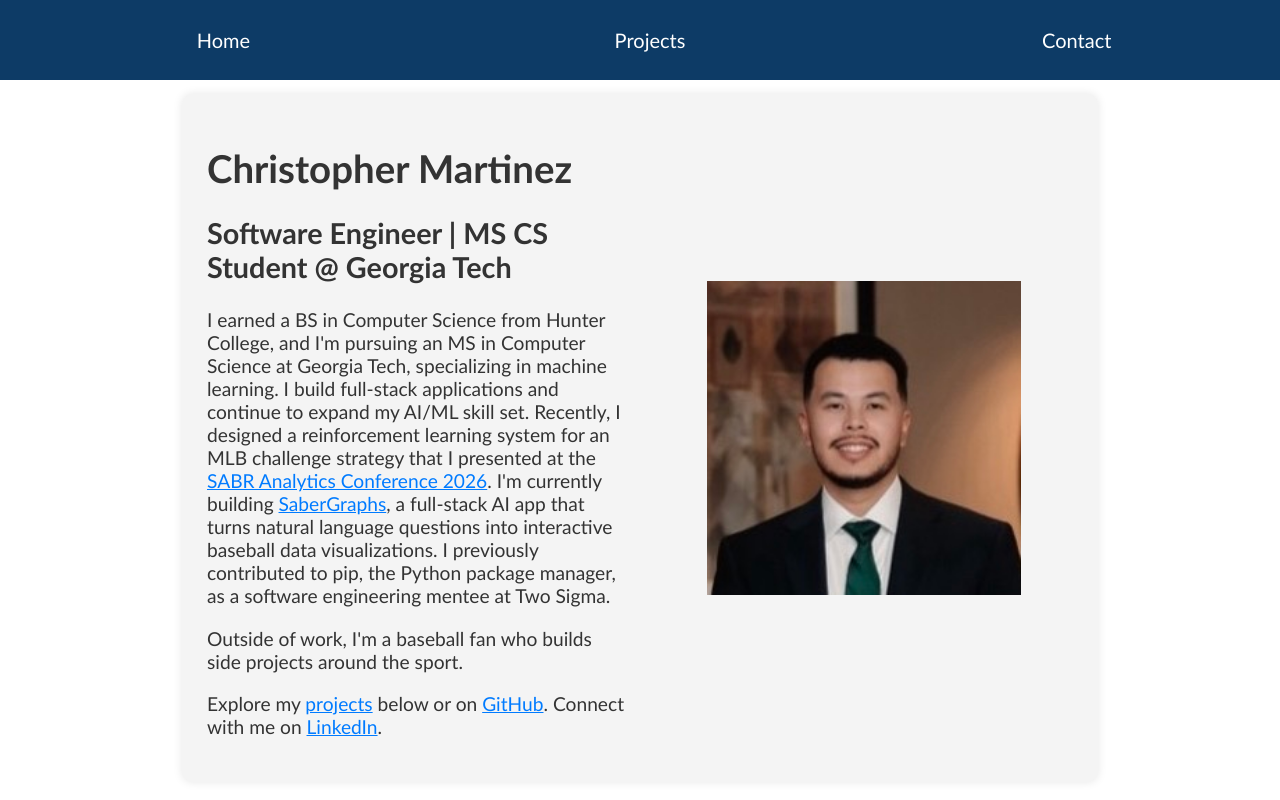
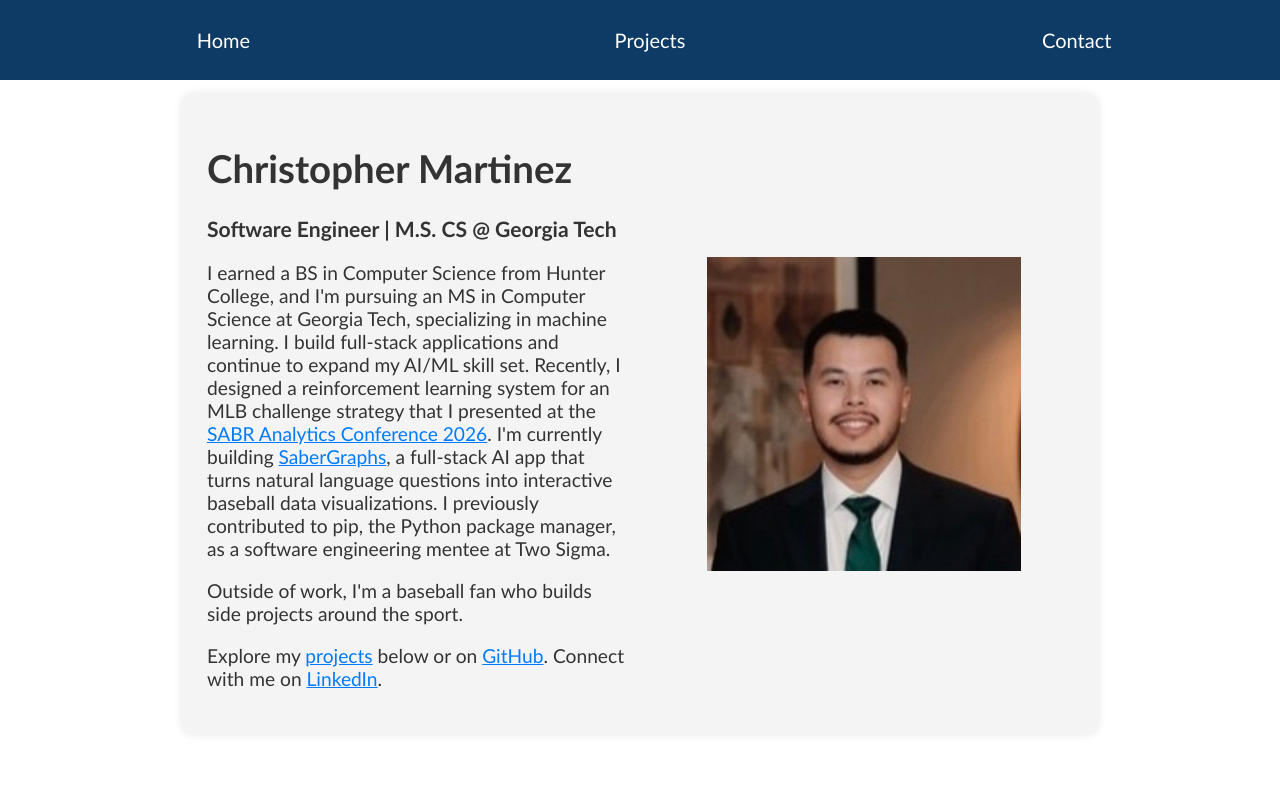
Before and after one commit to cmartinez131/cmartinez131.github.io, a React (Create React App) app: page / in a window 1280 px wide. Shown: the top 800 px of the page. Built offline with nearby package versions, Linux system fonts and the light colour scheme.

Commit message:
update intro

```diff
--- a/src/components/Intro.js
+++ b/src/components/Intro.js
@@ -15,7 +15,7 @@ const Intro = () => {
                 <div className="col intro">
                     {/* Introduction Text */}
                     <h1>Christopher Martinez</h1>
-                    <h2>Software Engineer | MS CS Student @ Georgia Tech</h2>
+                    <h2 style={{ fontSize: '1.1em' }}>Software Engineer | M.S. CS @ Georgia Tech</h2>
                     <p>
                         I earned a BS in Computer Science from Hunter College, and I'm
                         pursuing an MS in Computer Science at Georgia Tech, specializing
```
